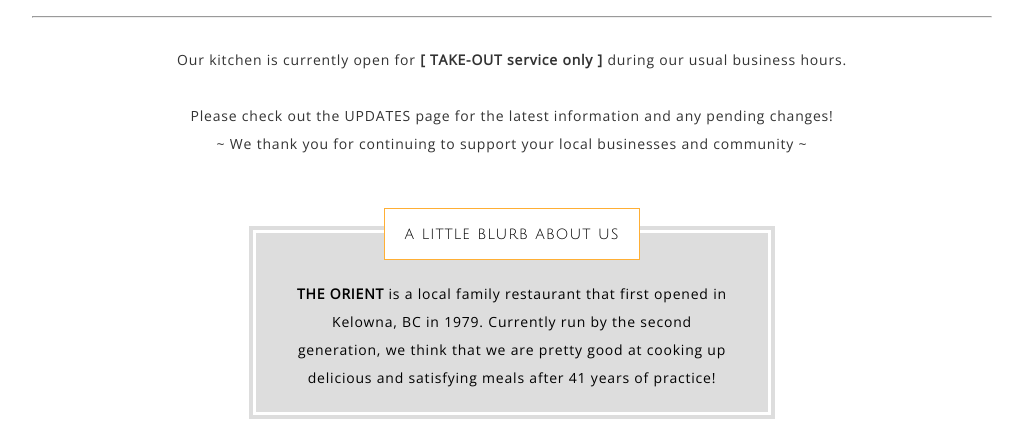
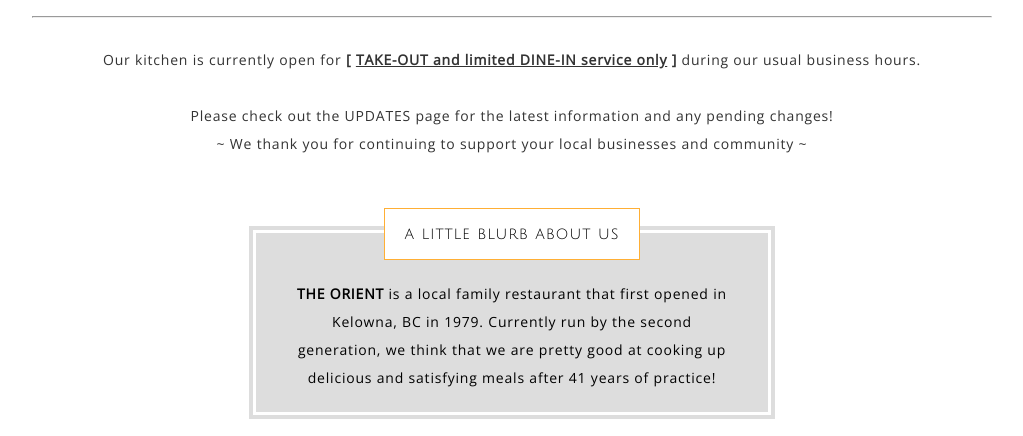
Before and after one commit to Castaire/theOrientKelowna--2.0, a plain HTML site: page index.html in a window 1280 px wide. Shown: the part 364-800 px from the top of the page, without its empty margins (128-1151 px from the left). Drawn offline with nearby package versions, Linux system fonts and the light colour scheme.

Commit message:
updated index page

```diff
--- a/index.html
+++ b/index.html
@@ -29,7 +29,7 @@
 			hi. this local asian restaurant is still <span>open</span> and <span>kickin' it&nbsp;</span>
 		</h1>
 		<hr>
-		<p id="blurb">Our kitchen is currently open for <b>[ TAKE-OUT service only ]</TAKE-OUT></b> during our usual business hours.<br><br>
+		<p id="blurb">Our kitchen is currently open for <b>[ <u>TAKE-OUT and limited DINE-IN service only</u> ]</b> during our usual business hours.<br><br>
 			Please check out the UPDATES page for the latest information and any pending changes!<br>
 			~ We thank you for continuing to support your local businesses and community ~
 		</p>
```
